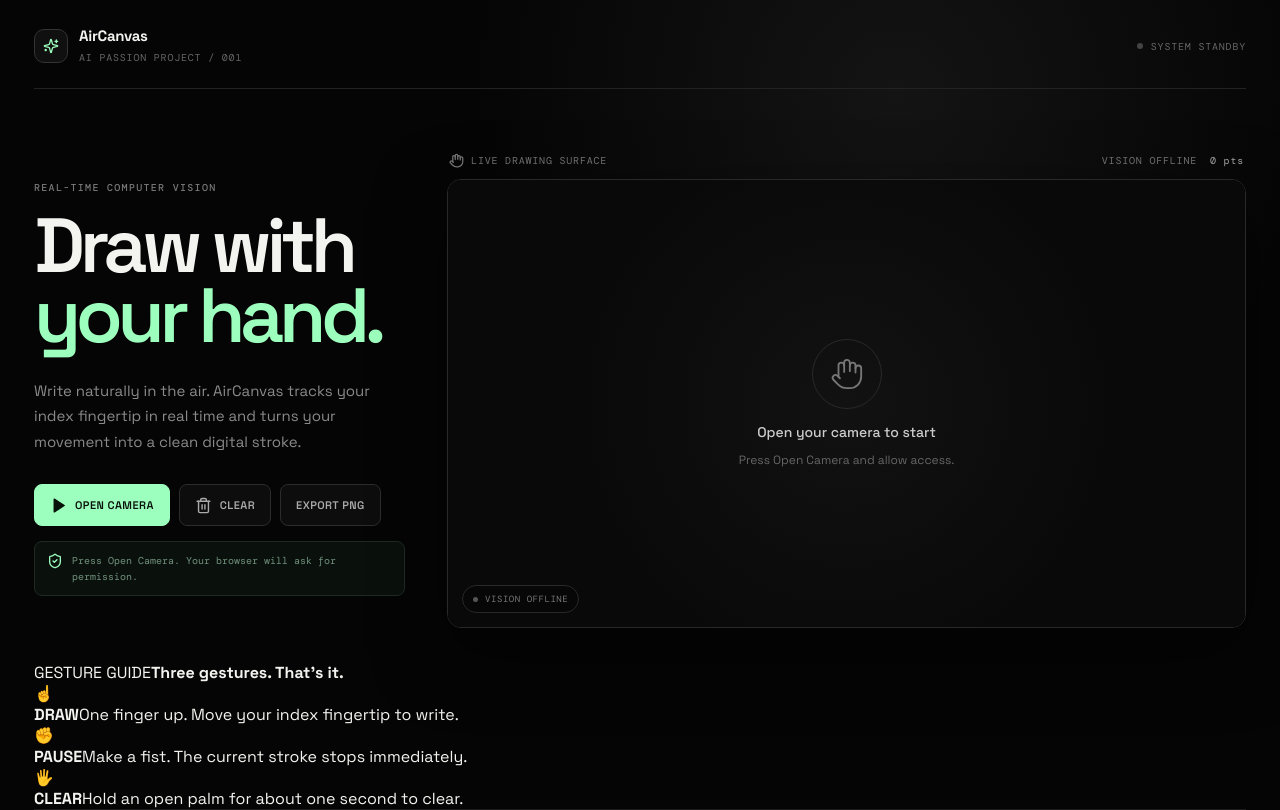
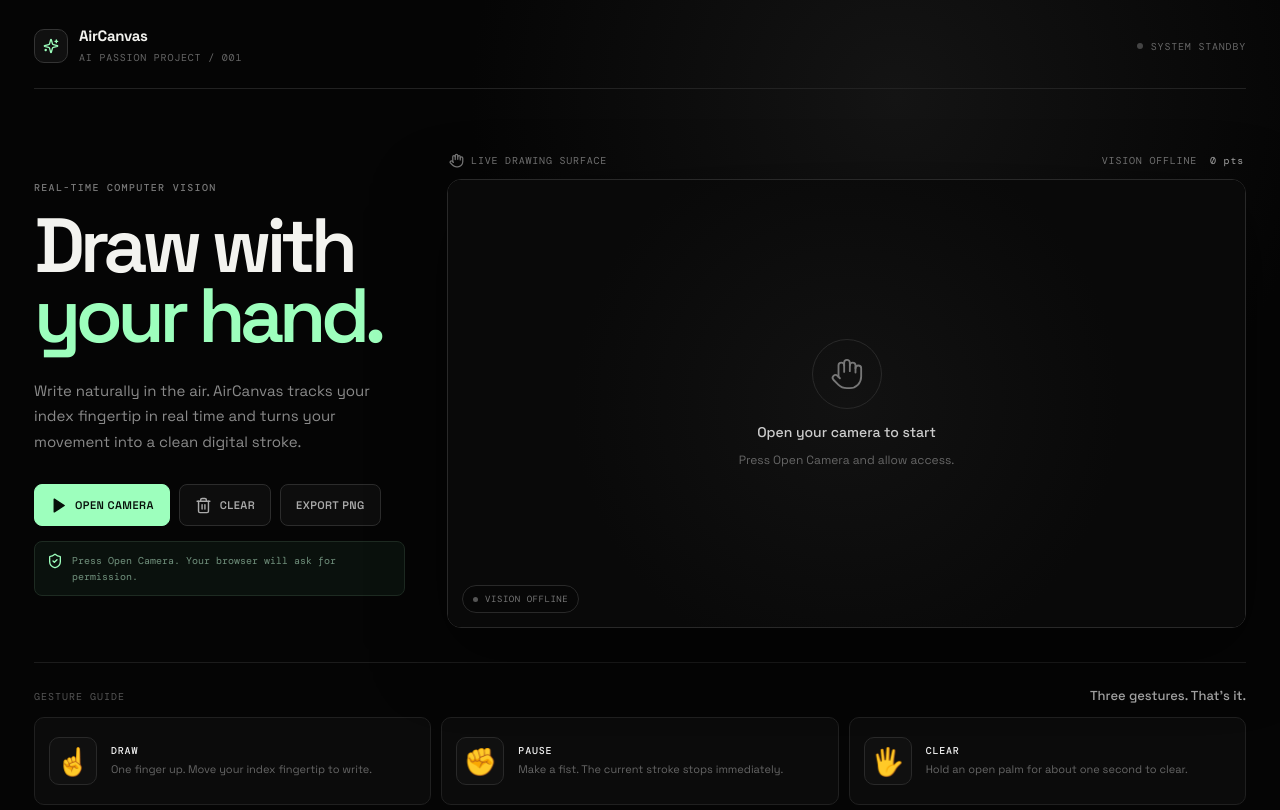
Before and after one commit to Rrachet/AI-passionproject, a React (Vite) app: page / in a window 1280 px wide. Shown: the top 810 px of the page. Built offline with nearby package versions, Linux system fonts and the light colour scheme.

Commit message:
style: add gesture learning guide

```diff
--- a/src/styles.css
+++ b/src/styles.css
@@ -29,7 +29,7 @@
 .secondary { border: 1px solid #2c2c2c; color: #aaa; background: #0d0d0d; }
 .secondary:hover { border-color: #555; color: #eee; }
 button:disabled { opacity: .65; cursor: wait; }
-.error { color: #ff8d9d; font: 11px 'DM Mono', monospace; line-height: 1.6; max-width: 520px; }
+.error, .error-box { color: #ff8d9d; font: 11px 'DM Mono', monospace; line-height: 1.6; max-width: 520px; }
 .permission-note { display: flex; align-items: flex-start; gap: 9px; max-width: 460px; margin-top: 15px; padding: 11px 12px; border: 1px solid #1e2b22; border-radius: 8px; color: #71917d; background: #0a110d; font: 10px 'DM Mono', monospace; line-height: 1.55; }
 .permission-note svg { flex: 0 0 auto; color: #9dffbd; }
 .spin { animation: spin 1s linear infinite; }
@@ -52,6 +52,16 @@
 .tracking-pill span { width: 5px; height: 5px; border-radius: 50%; background: #555; }
 .tracking-pill.active { color: #9dffbd; border-color: #9dffbd33; }
 .tracking-pill.active span { background: #9dffbd; box-shadow: 0 0 9px #9dffbd; }
+.gesture-guide { max-width: 1440px; margin: 0 auto 28px; padding: 24px 0 0; border-top: 1px solid #1c1c1c; }
+.guide-heading { display: flex; align-items: baseline; justify-content: space-between; gap: 16px; margin-bottom: 13px; }
+.guide-heading span { color: #555; font: 10px 'DM Mono', monospace; letter-spacing: .1em; }
+.guide-heading b { color: #aaa; font-size: 13px; font-weight: 500; }
+.gesture-grid { display: grid; grid-template-columns: repeat(3, 1fr); gap: 10px; }
+.gesture-card { display: flex; align-items: center; gap: 14px; min-height: 88px; padding: 14px; border: 1px solid #202020; border-radius: 10px; background: #0b0b0b; transition: border-color .15s, transform .15s, background .15s; }
+.gesture-card.active { border-color: #9dffbd66; background: #0b130e; transform: translateY(-2px); }
+.gesture-visual { display: grid; place-items: center; width: 48px; height: 48px; flex: 0 0 48px; border: 1px solid #292929; border-radius: 10px; background: #101010; font-size: 27px; }
+.gesture-card strong { display: block; color: #eee; font: 600 10px 'DM Mono', monospace; letter-spacing: .08em; }
+.gesture-card span { display: block; max-width: 270px; margin-top: 5px; color: #666; font-size: 11px; line-height: 1.45; }
 .tool-panel { max-width: 1440px; margin: 0 auto; display: flex; align-items: center; gap: 34px; padding: 19px 0 0; border-top: 1px solid #1c1c1c; }
 .tool-group { display: flex; align-items: center; gap: 12px; }
 .tool-title { color: #555; }
@@ -65,5 +75,5 @@
 .gesture-note b { color: #aaa; font-weight: 400; }
 .tech-stack { color: #444; white-space: nowrap; }
 .footer { max-width: 1440px; margin: 34px auto 0; padding-top: 18px; border-top: 1px solid #171717; text-align: center; color: #555; font: 10px 'DM Mono', monospace; letter-spacing: .08em; }
-@media (max-width: 1050px) { .hero { grid-template-columns: 1fr; gap: 24px; padding-top: 42px; } .hero-copy { padding: 0; } .stage { min-height: 0; } .tool-panel { flex-wrap: wrap; gap: 18px; } .gesture-note { margin-left: 0; } }
-@media (max-width: 650px) { .app-shell { padding: 18px 16px 24px; } .topbar { padding-bottom: 16px; } .system-status { display: none; } .hero { padding-top: 34px; } h1 { font-size: 58px; } .lede { font-size: 14px; } .controls { margin-top: 24px; } .primary, .secondary { height: 44px; } .stage { aspect-ratio: 4 / 3; min-height: 0; border-radius: 11px; } .workspace-head { align-items: flex-start; gap: 10px; } .metrics { text-align: right; } .tech-stack { width: 100%; white-space: normal; } .tool-panel { gap: 14px; } .gesture-note { width: 100%; } .footer { margin-top: 28px; } }
+@media (max-width: 1050px) { .hero { grid-template-columns: 1fr; gap: 24px; padding-top: 42px; } .hero-copy { padding: 0; } .stage { min-height: 0; } .tool-panel { flex-wrap: wrap; gap: 18px; } .gesture-note { margin-left: 0; } .gesture-grid { grid-template-columns: 1fr; } }
+@media (max-width: 650px) { .app-shell { padding: 18px 16px 24px; } .topbar { padding-bottom: 16px; } .system-status { display: none; } .hero { padding-top: 34px; } h1 { font-size: 58px; } .lede { font-size: 14px; } .controls { margin-top: 24px; } .primary, .secondary { height: 44px; } .stage { aspect-ratio: 4 / 3; min-height: 0; border-radius: 11px; } .workspace-head { align-items: flex-start; gap: 10px; } .metrics { text-align: right; } .tech-stack { width: 100%; white-space: normal; } .tool-panel { gap: 14px; } .gesture-note { width: 100%; } .gesture-card { min-height: 76px; } .footer { margin-top: 28px; } }
```
